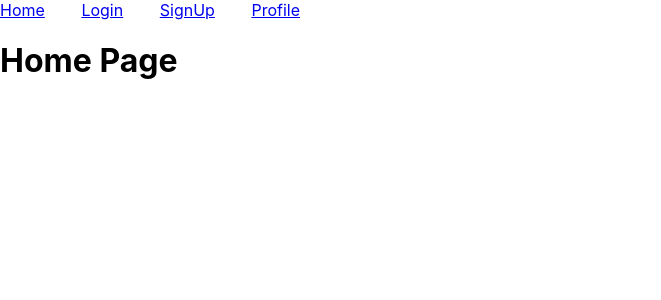
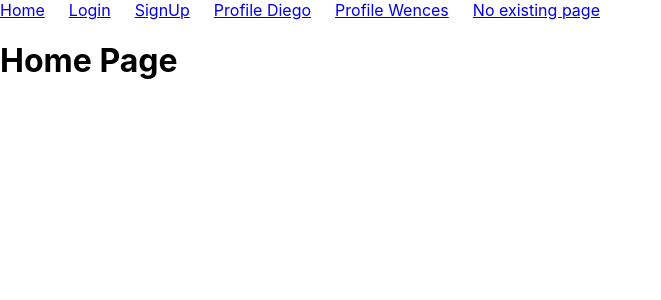
Before and after one commit to AzucenaGrecia/react-router-examples, a React (Create React App) app: page / in a window 1280 px wide. Shown: the top 300 px of the page, without its empty margins (0-661 px from the left). Built offline with nearby package versions, Linux system fonts and the light colour scheme.

Commit message:
Example of ow to use redirect done

```diff
--- a/src/App.css
+++ b/src/App.css
@@ -39,5 +39,5 @@
 .nav-bar{
   display: flex;
   justify-content: space-between;
-  width: 300px;
+  width: 600px;
 }
--- a/src/App.js
+++ b/src/App.js
@@ -1,11 +1,16 @@
 import logo from './logo.svg';
 import './App.css';
-import { BrowserRouter as Router, Route, Link } from "react-router-dom";
+import { BrowserRouter as Router, Route, Link, Switch, Redirect } from "react-router-dom";
 
 const Home = () => <h1>Home Page</h1>;
 const Login = () => <h1>Login Page</h1>;
 const SignUp = () => <h1>SignUp Page</h1>;
-const Profile = ({ name }) => <h1>{`Hello ${name}`}</h1>;
+const Profile = ({ name }) => {
+  if (name === "deyvi") {
+    return <Redirect to="/login" />;
+  }
+  return <h1>Profile Page for {name}</h1>;
+};
 
 const Header = () => {
   return (
@@ -13,7 +18,9 @@ const Header = () => {
       <Link to="/">Home</Link>
       <Link to="/login">Login</Link>
       <Link to="/sign-up">SignUp</Link>
-      <Link to="/profile/codeable">Profile</Link>
+      <Link to="/profile/diego">Profile Diego</Link>
+      <Link to="/profile/wences">Profile Wences</Link>
+      <Link to="/non-existing-page">No existing page</Link>
     </nav>
   );
 };
@@ -23,13 +30,16 @@ function App() {
     <Router>
       <div>
         <Header />
+        <Switch>
           <Route path="/" exact component={Home} />
           <Route path="/login" component={Login} />
           <Route path="/sign-up" component={SignUp} />
           <Route
-          path="/profile/:names?"
-          render={({ match }) => <Profile name={match.params.names} />}
+            path="/profile/:name"
+            render={({ match }) => <Profile name={match.params.name} />}
           />
+          <Route render={() => <h1>Page not found</h1>} />
+        </Switch>
       </div>
     </Router>
   );
```
Lines whose indentation alone changed are shown as unchanged.
